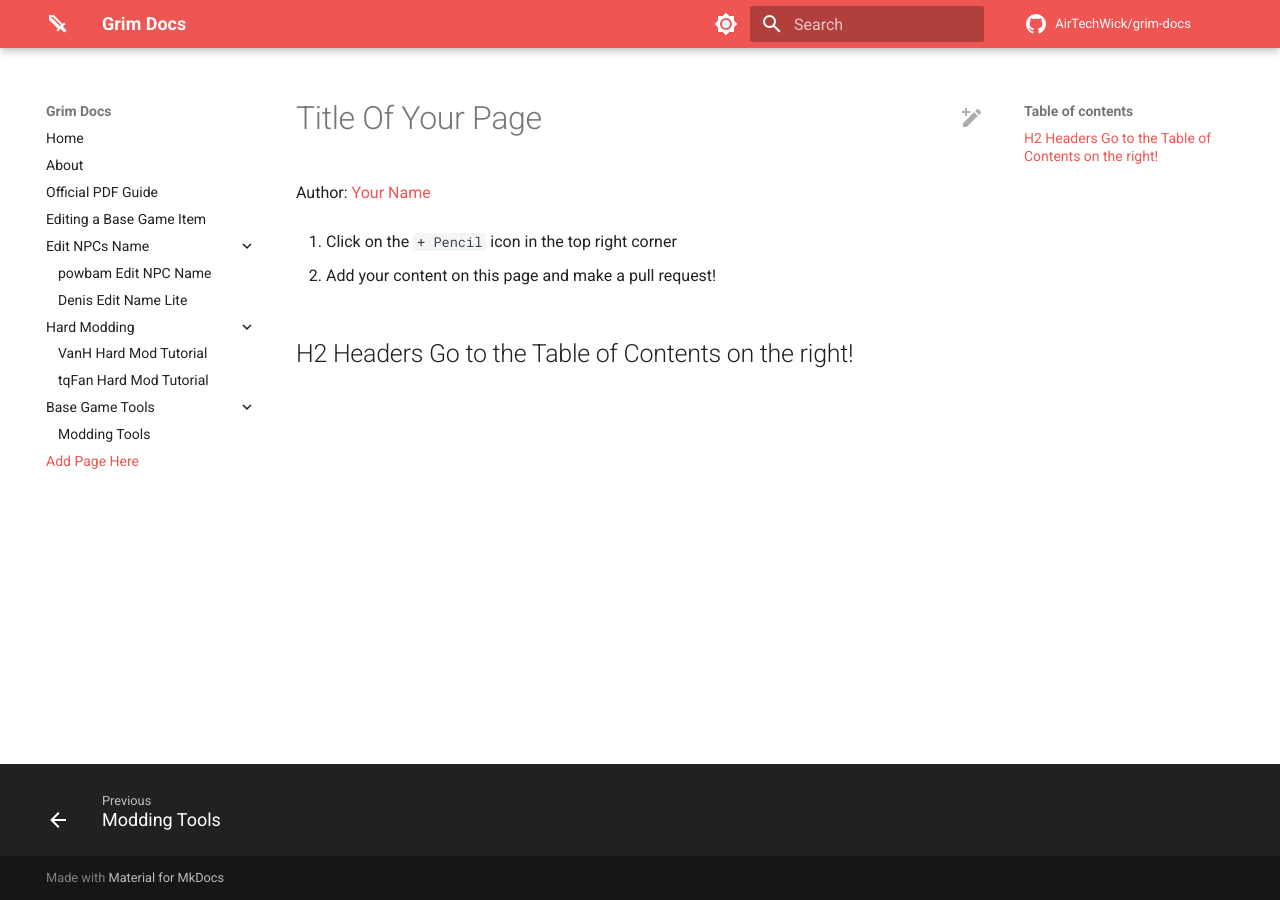
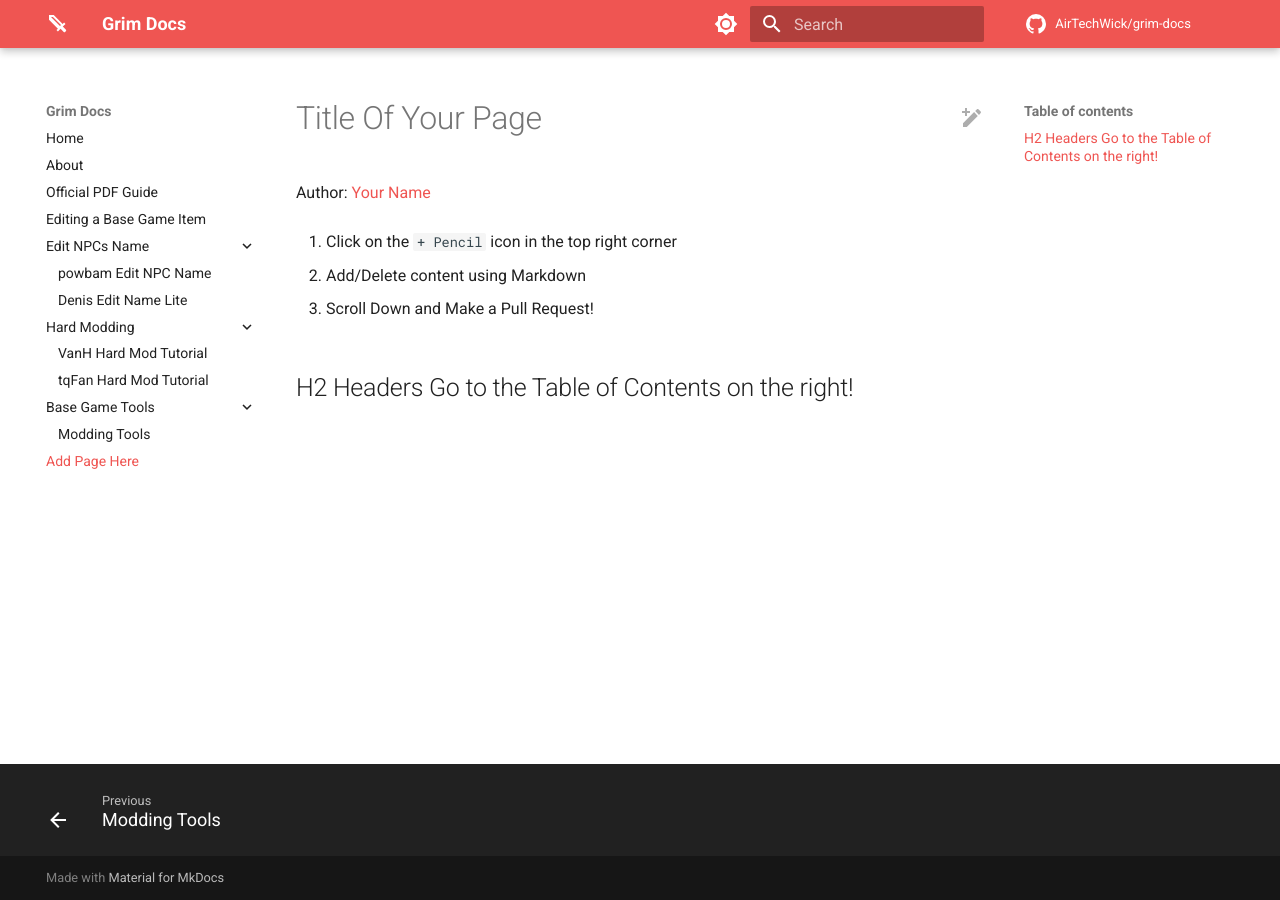
Before and after one commit to BewareTheHooks/grim-docs, an MkDocs documentation site: the page built from docs/template-page.md, in a window 1280 px wide. Built offline with MkDocs 1.6.1 and Material for MkDocs 9.7.7, drawn with Linux system fonts in a browser that asks for light colours; comment, search, counter and statistics services are not loaded.

Commit message:
Fix: updated instructions

```diff
--- a/docs/template-page.md
+++ b/docs/template-page.md
@@ -4,6 +4,8 @@ Author: [Your Name](https://via.placeholder.com/600x400 )
 
 1. Click on the `+ Pencil` icon in the top right corner
 
-2. Add your content on this page and make a pull request!
+2. Add/Delete content using Markdown
+
+3. Scroll Down and Make a Pull Request!
 
 ## H2 Headers Go to the Table of Contents on the right!
```
